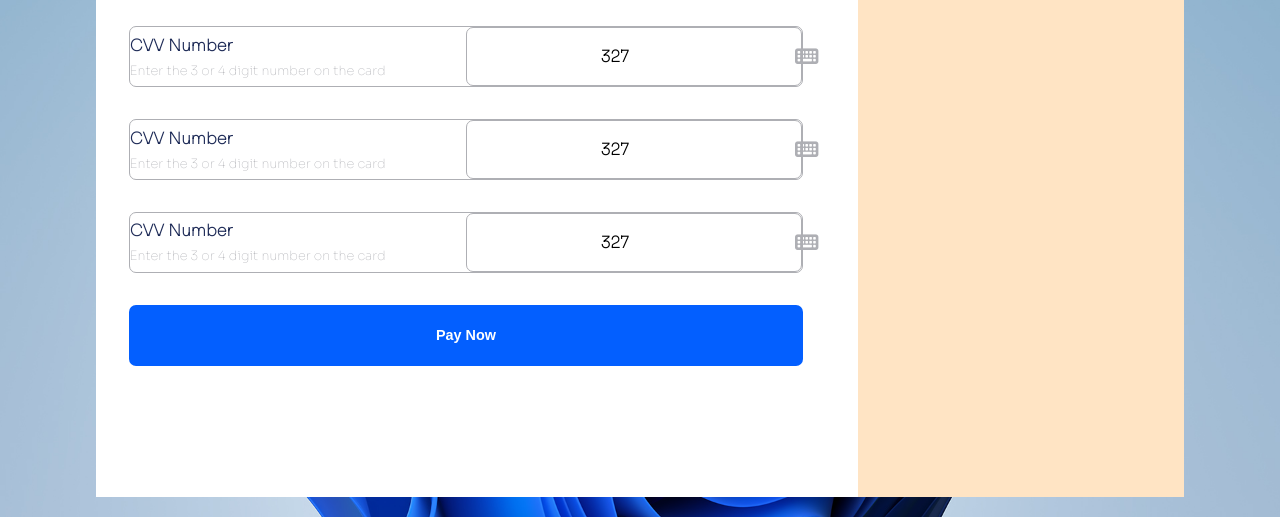
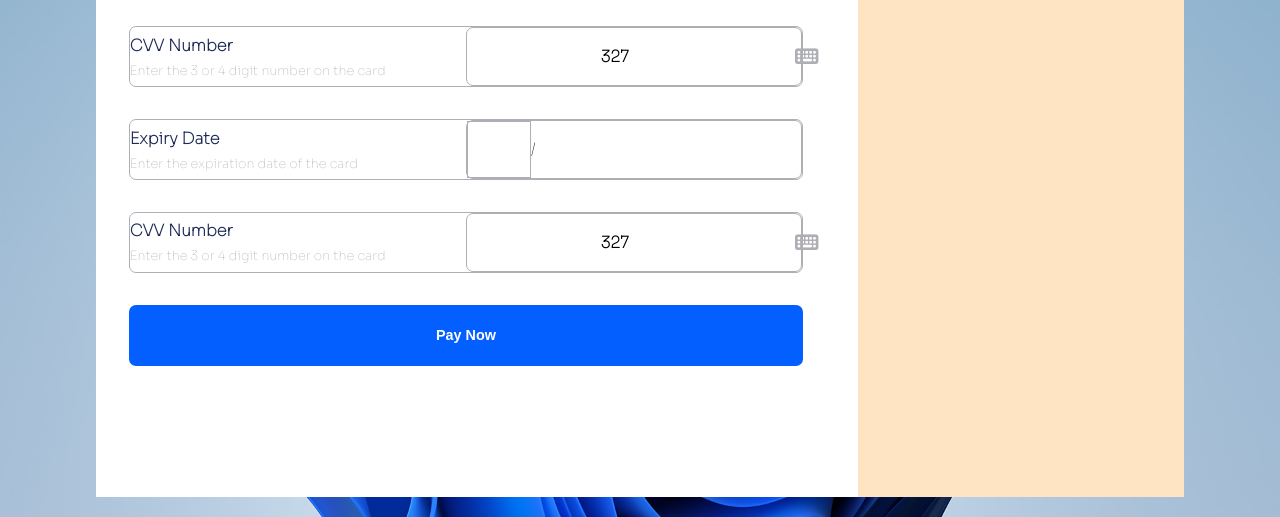
Before and after one commit to winniffy/payment-page, a plain HTML site: page index.html in a window 1280 px wide. Shown: the part 283-800 px from the top of the page. Drawn offline with Linux system fonts and the light colour scheme.

```diff
--- a/index.html
+++ b/index.html
@@ -98,13 +98,14 @@
 
                 <div class="cvvnumber-area">
                     <div class="cvvnumber-left">
-                        <p class="cardno">CVV Number</p>
-                        <p class="enter">Enter the 3 or 4 digit number on the card</p>
+                        <p class="cardno">Expiry Date</p>
+                        <p class="enter">Enter the expiration date of the card</p>
                     </div>
 
                     <div class="cvvnumber-right">
-                        <p class="cvvnumber">327</p>
-                        <i class="fa-solid fa-keyboard"></i>
+                        <div class="n09"></div>
+                        <p class="slash">/</p>
+                        <div class="n22"></div>
                     </div>
                 </div>
 
--- a/style.css
+++ b/style.css
@@ -139,6 +139,11 @@ span {
     cursor: pointer;
 }
 
+.n09 {
+    width: 4em;
+    height: 100%;
+    border: 1px solid var(--grey);
+}
 
 
 .pay-now {
```
Also changed, not shown: 1 other file.
